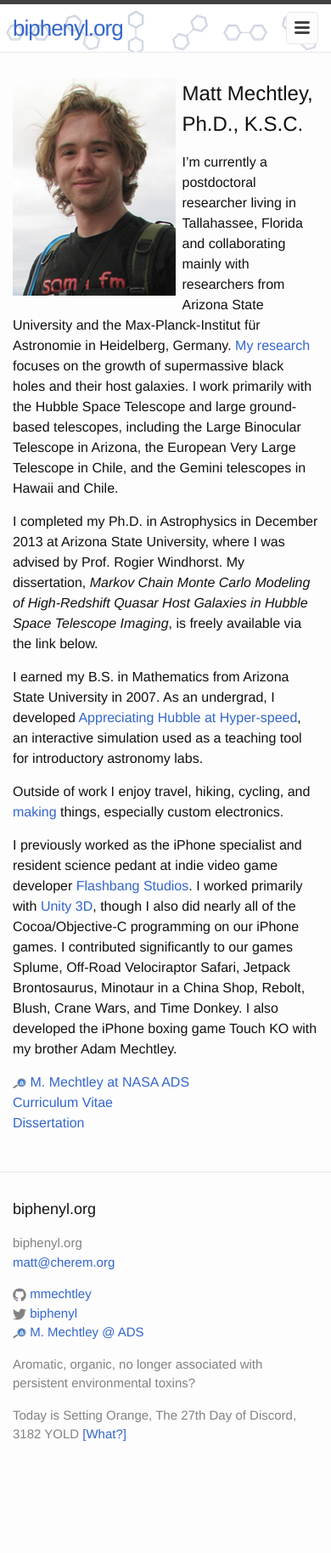
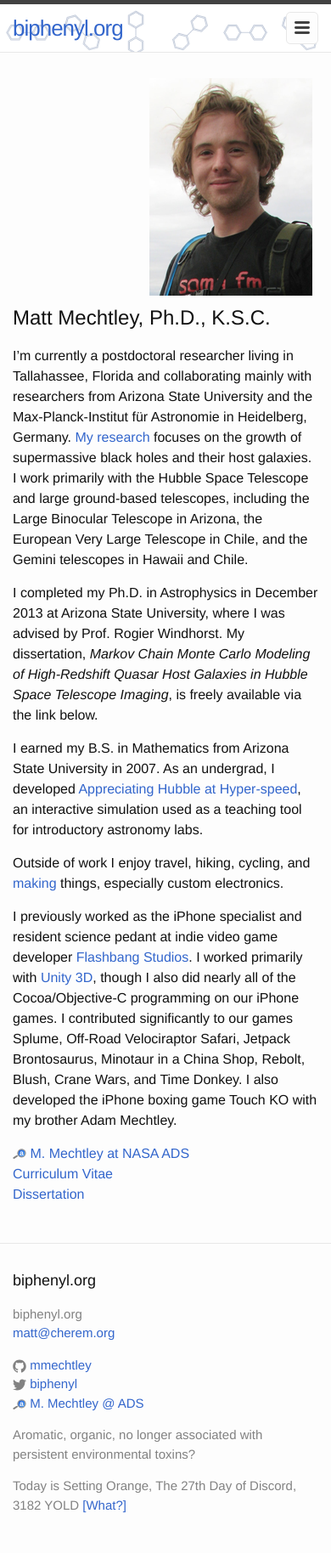
Before and after one commit to mmechtley/mmechtley.github.io, a Jekyll site: the page built from index.md, in a window 390 px wide. Shown: the whole page at 85% size. Built offline with Jekyll 4.4.1, drawn with Linux system fonts in a browser that asks for light colours; before the commit the page ends 1745 px from its top, so only the background shows below that.

Commit message:
no floating images on mobile

```diff
--- a/_sass/_layout.scss
+++ b/_sass/_layout.scss
@@ -266,11 +266,17 @@
 .image-float-left {
     margin-right: $spacing-unit / 4;
     float: left;
+    @include media-query($on-palm) {
+        float: none;
+    }
 }
 
 .image-float-right {
     margin-left: $spacing-unit / 4;
     float: right;
+    @include media-query($on-palm) {
+        float: none;
+    }
 }
 
 .center {
```
